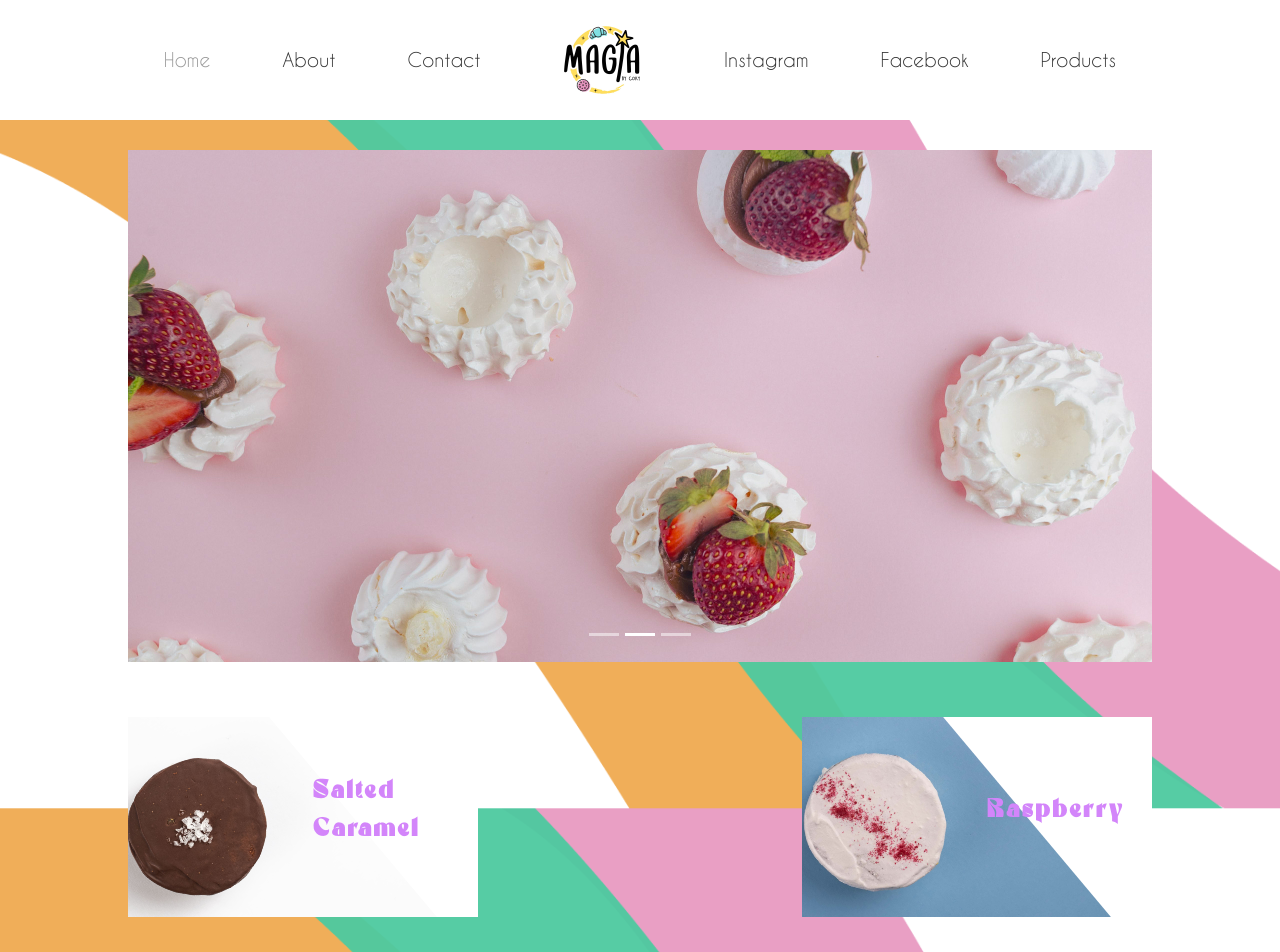
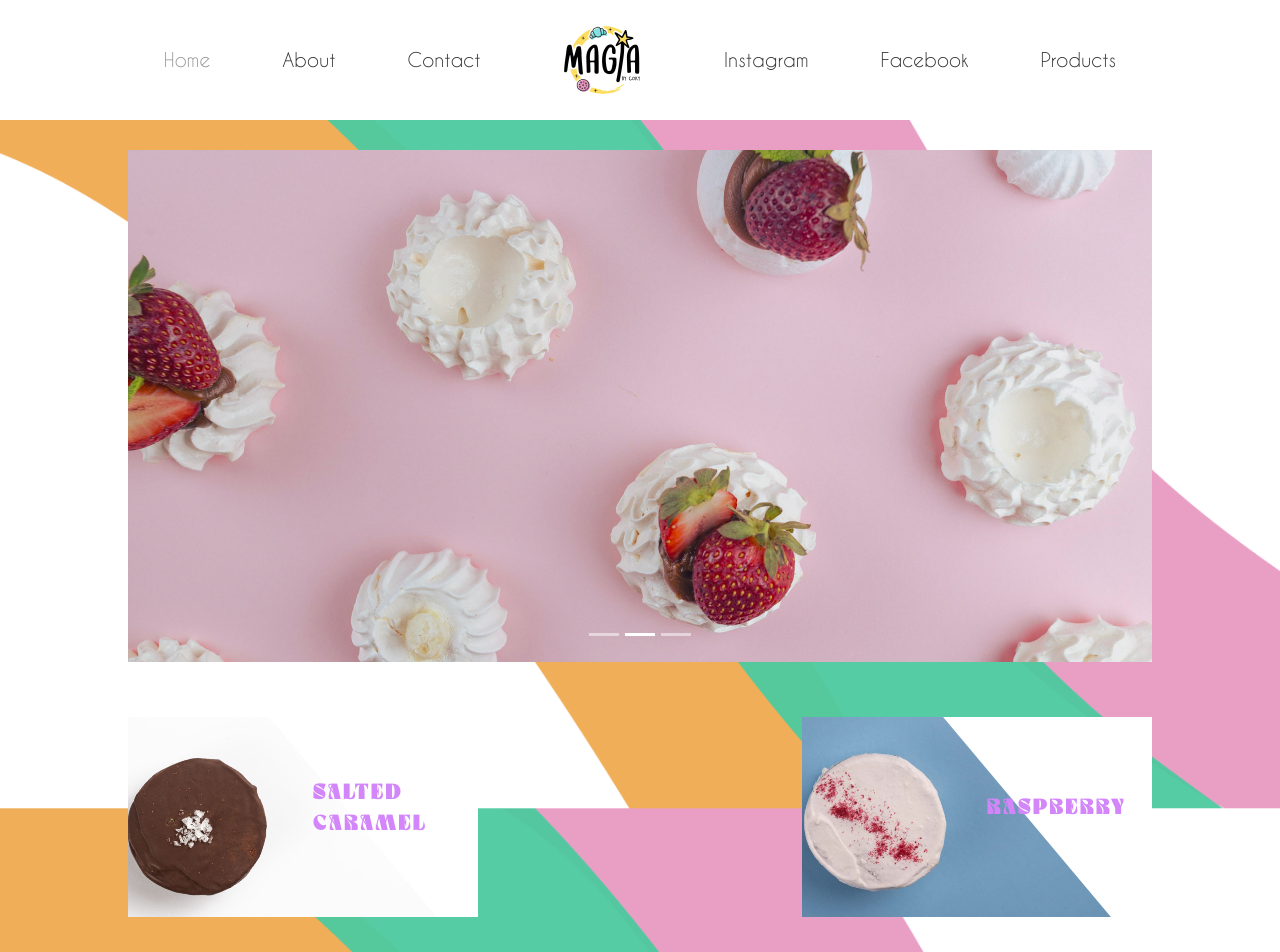
Before and after one commit to julianespa/magia, a React (Vite) app: page / in a window 1280 px wide. Shown: the top 952 px of the page. Built offline with nearby package versions, Linux system fonts and the light colour scheme.

Commit message:
best sellers text uppercase

```diff
--- a/src/App.css
+++ b/src/App.css
@@ -209,6 +209,9 @@ a:hover{
     border-radius: 0;
 }
 
+.bs-item-container .card p {
+    text-transform: uppercase;
+}
 
 .bs-item1,.bs-item2,.bs-item3 {
     width: 70%;
@@ -218,7 +221,7 @@ a:hover{
     overflow: hidden;
     rotate: -40deg;
     translate: -63% 2%;
-    position: absolute
+    position: absolute;
 }
 
 .bs-item1 img,.bs-item2 img,.bs-item3 img {
@@ -256,7 +259,7 @@ a:hover{
 .bestSellers p {
     width: 50%;
     font-weight: bold;
-    font-size: 1.6rem;
+    font-size: 1.3rem;
     padding: 10px;
     z-index: 1;
     letter-spacing: 3px;
```
